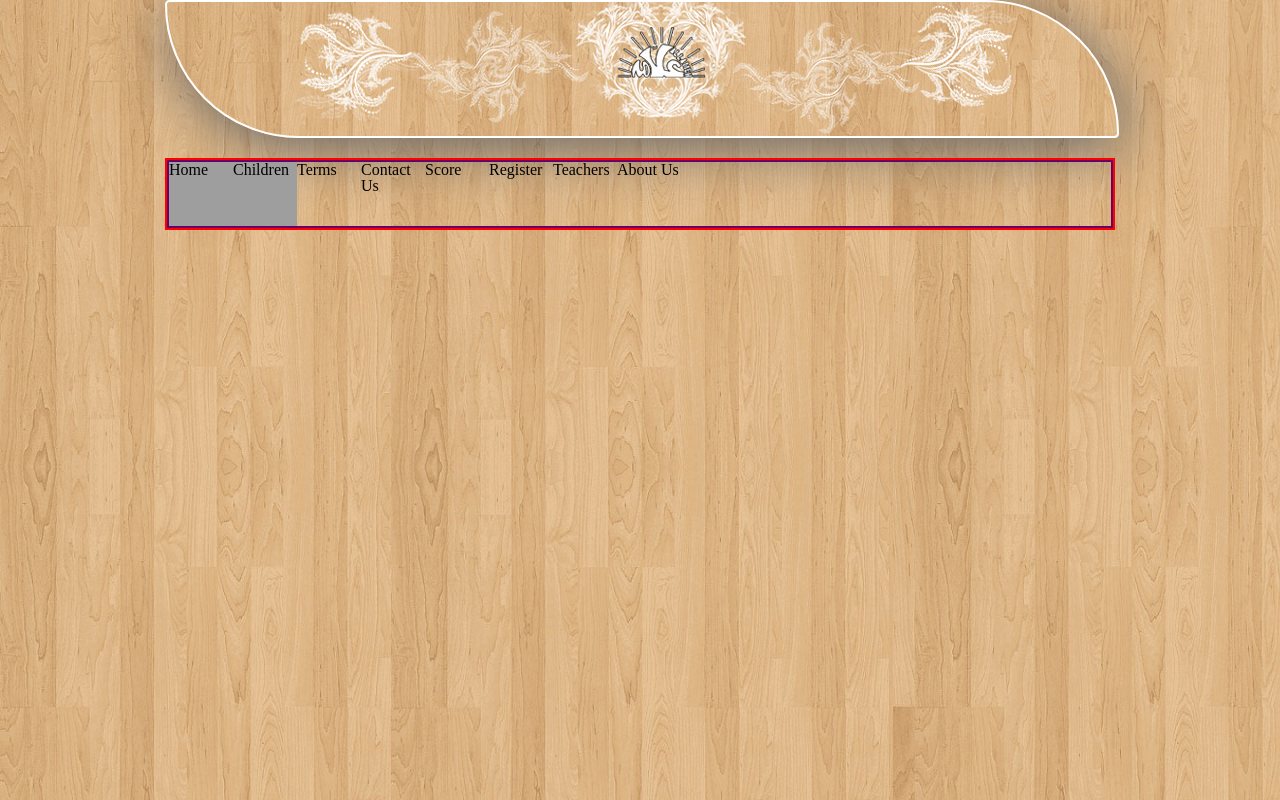
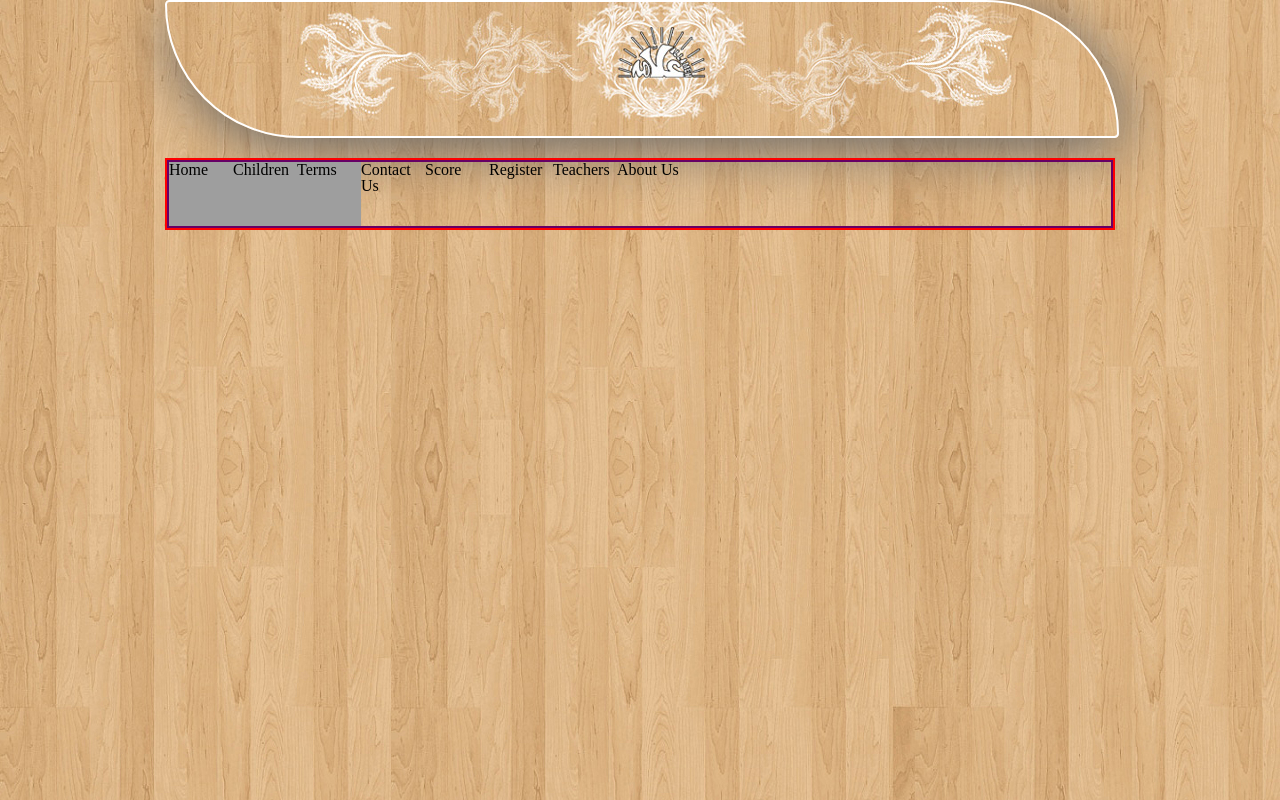
Before and after one commit to 1Tuts/allameh-w2-project, a PHP site: page / in a window 1280 px wide. Run offline with PHP 8.4, Linux system fonts and the light colour scheme; grey boxes are pictures that could not be loaded.

Commit message:
menu terms

```diff
--- a/myWeb/index.html
+++ b/myWeb/index.html
@@ -16,7 +16,7 @@
             	<ul style="border:#606 solid 2px">
                 	<li class="home">Home</li>
                     <li class="children">Children</li>
-                    <li>Terms</li>
+                    <li class="terms">Terms</li>
                     <li>Contact Us</li>
                     <li>Score</li>
                     <li>Register</li>
--- a/myWeb/myCss.css
+++ b/myWeb/myCss.css
@@ -1,5 +1,4 @@
-.background > div{
-
+.background > div {
 	position:	fixed;
 	background-position:	center top;
 	background-repeat:	no-repeat;
@@ -9,46 +8,42 @@
 	right:	0;
 	bottom:	0;
 	z-index:	-1;
-
 }
-
 .bgimg {
-	background-image:	url(images/Wood_Wallpaper_bg.jpg) ;
-
+	background-image:	url(images/Wood_Wallpaper_bg.jpg);
 }
-
-div.content{
+div.content {
 	width:	950px;
 	margin:0 auto;
-
 }
-div.header{
+div.header {
 	background-image:url(images/header.jpg);
 	width:	950px;
 	height:	134px;
 	border:solid #FFF 2px;
 	border-radius:5px 150px;
 	box-shadow:5px 10px 60px #666666;
-
-
 }
 div.menu {
 	margin-top:20px;
 }
-div.menu ul{
+div.menu ul {
 	text-decoration:none;
 }
-div.menu ul > li{
+div.menu ul > li {
 	float:left;
 	list-style-type:none;
 	display:block;
 	width:64px;
 	height:64px;
+	background-repeat:no-repeat;
 }
- li.home{
-	background:url(images/Generic.png) ;
+li.home {
+	background-image:url(images/Generic.png);
 }
-li.children{
-	background:url(images/Children.png) no-repeat ;
-
+li.children {
+	background-image:url(images/Children.png);
 }
+li.terms {
+	background-image:url(images/Terms.png);
+}
```
Lines whose indentation alone changed are shown as unchanged.
